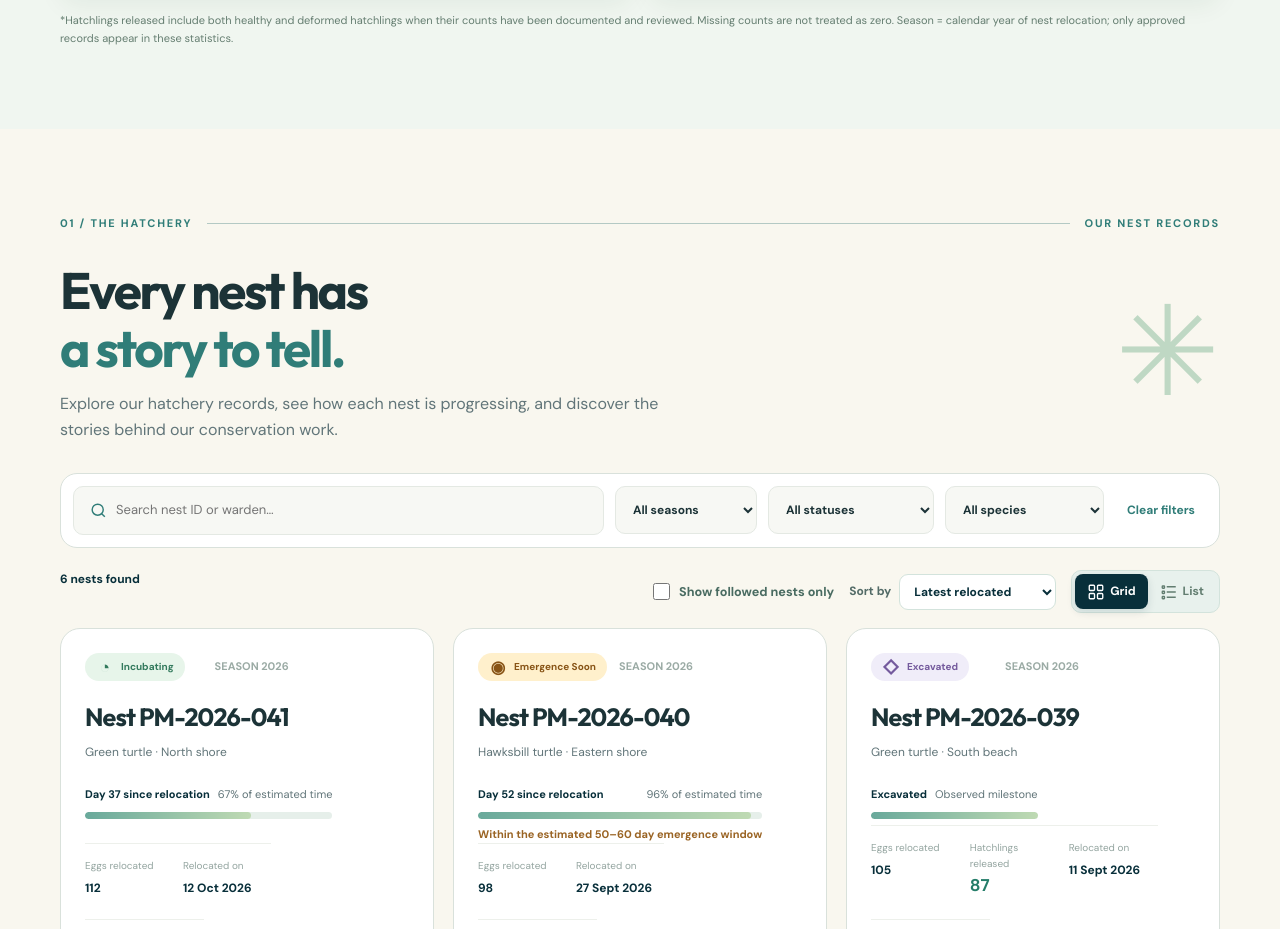
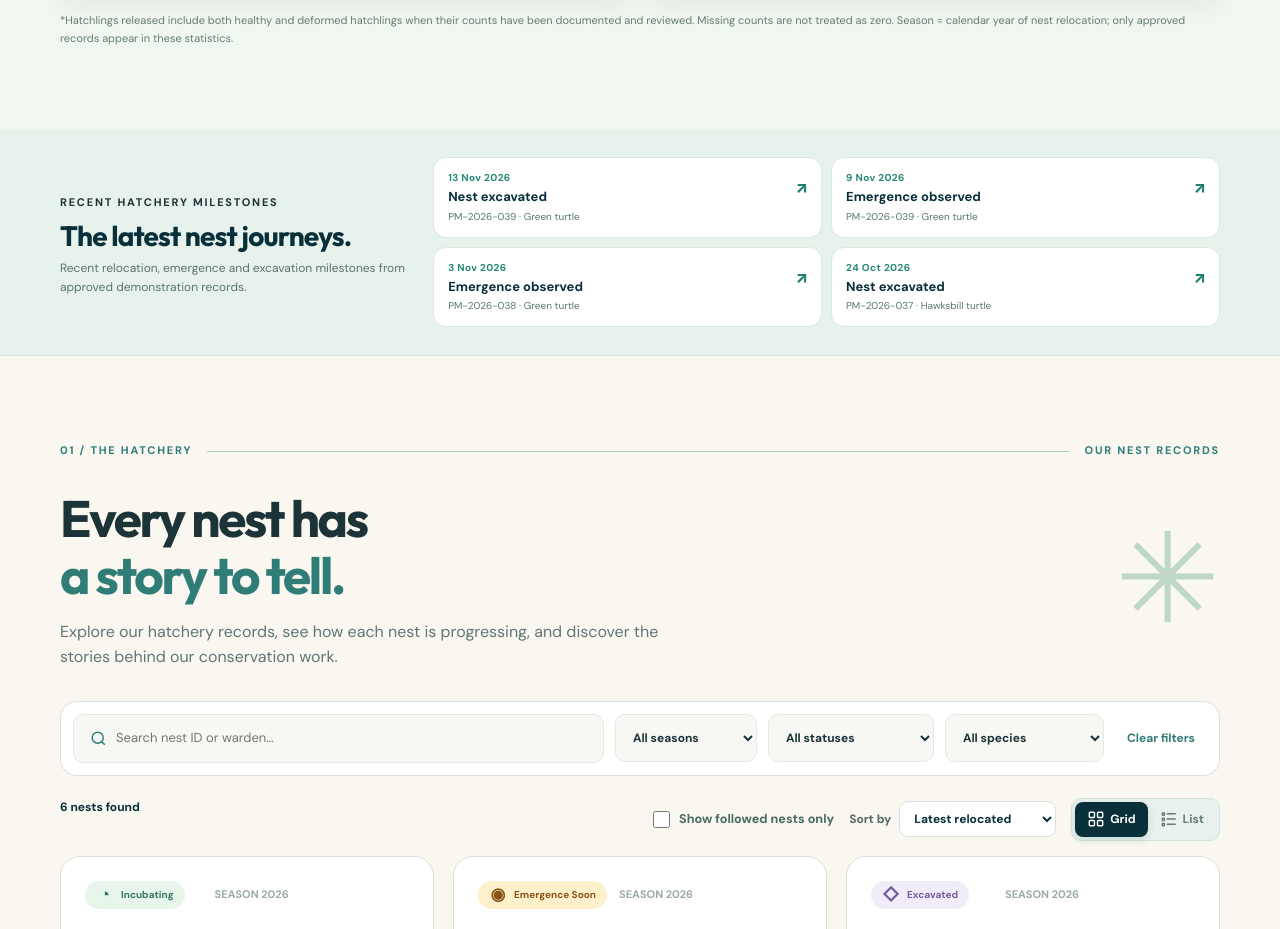
Before and after one commit to anderanakahmad/TRACChatcheryTEST, a plain HTML site: page index.html in a window 1280 px wide. Shown: the part 1661-2590 px from the top of the page. Drawn offline with Linux system fonts and the light colour scheme.

Commit message:
Restore missing recent milestones panel so nest list initializes

```diff
--- a/index.html
+++ b/index.html
@@ -101,6 +101,17 @@
       </div>
     </section>
 
+    <section class="activity-band" aria-labelledby="activityTitle">
+      <div class="container activity-inner">
+        <div class="activity-heading">
+          <span class="small-label">RECENT HATCHERY MILESTONES</span>
+          <h2 id="activityTitle">The latest nest journeys.</h2>
+          <p>Recent relocation, emergence and excavation milestones from approved demonstration records.</p>
+        </div>
+        <div id="activityFeed" class="activity-feed" aria-live="polite"><p class="activity-empty">Loading approved milestones…</p></div>
+      </div>
+    </section>
+
     <section class="nests-section section-spacing" id="nests" aria-labelledby="nestsTitle">
       <div class="container">
         <div class="section-topline"><span class="small-label">01 / THE HATCHERY</span><span class="section-topline-rule"></span><span class="small-label">OUR NEST RECORDS</span></div>
```
